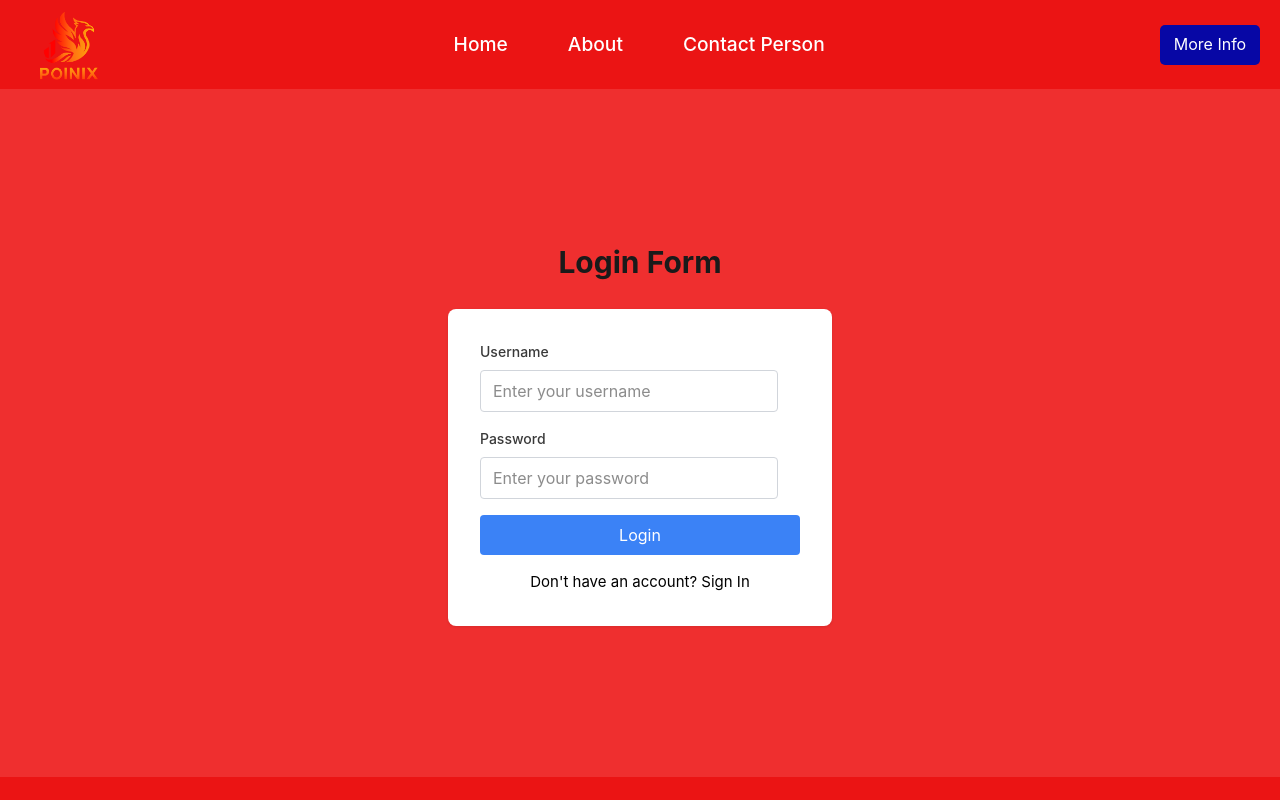
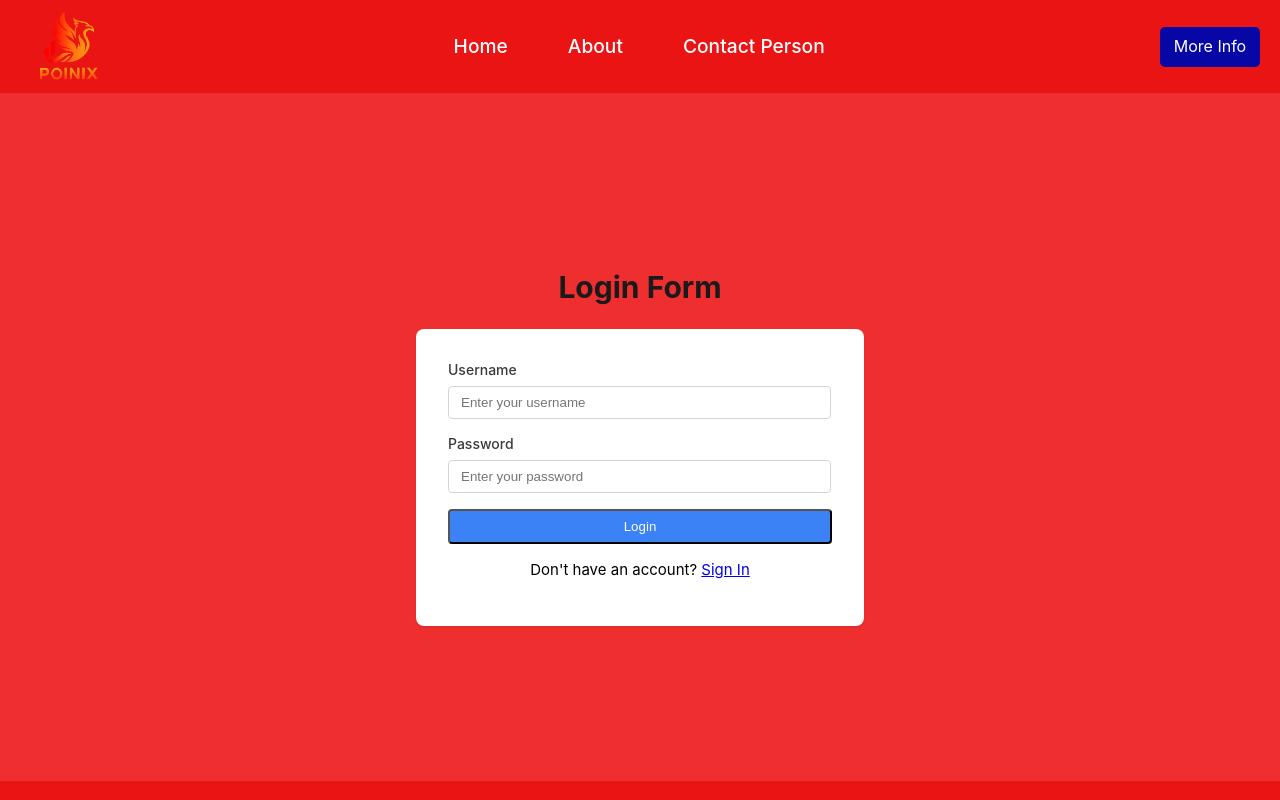
Before and after one commit to YassarM/First-Project, a React (Vite) app in the folder client/: page /login in a window 1280 px wide. Built offline with nearby package versions, Linux system fonts and the light colour scheme; no server answers.

Commit message:
Update index.css

```diff
--- a/client/src/index.css
+++ b/client/src/index.css
@@ -1,4 +1,6 @@
-@import "tailwindcss";
+@tailwind base;
+@tailwind components;
+@tailwind utilities;
 
 body {
   margin: 0;
```
